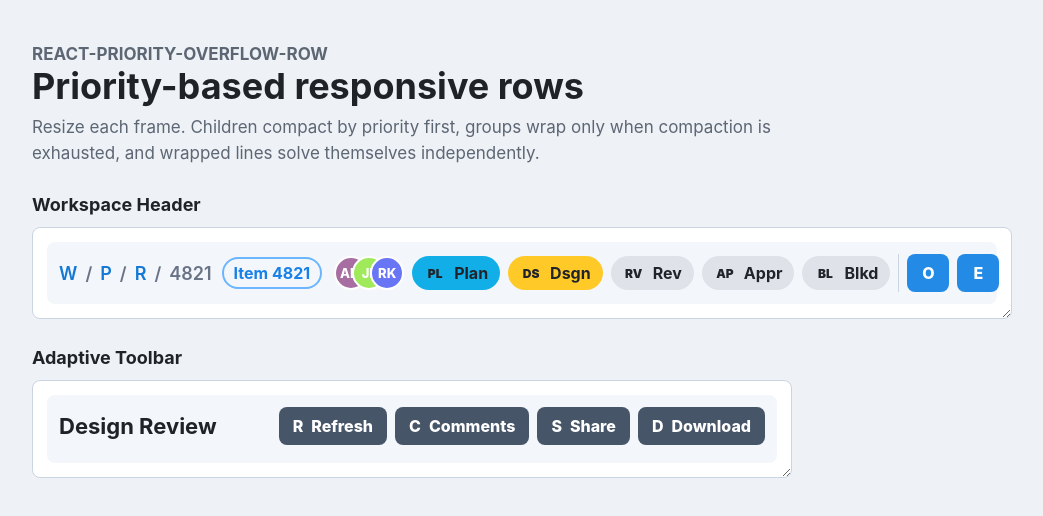
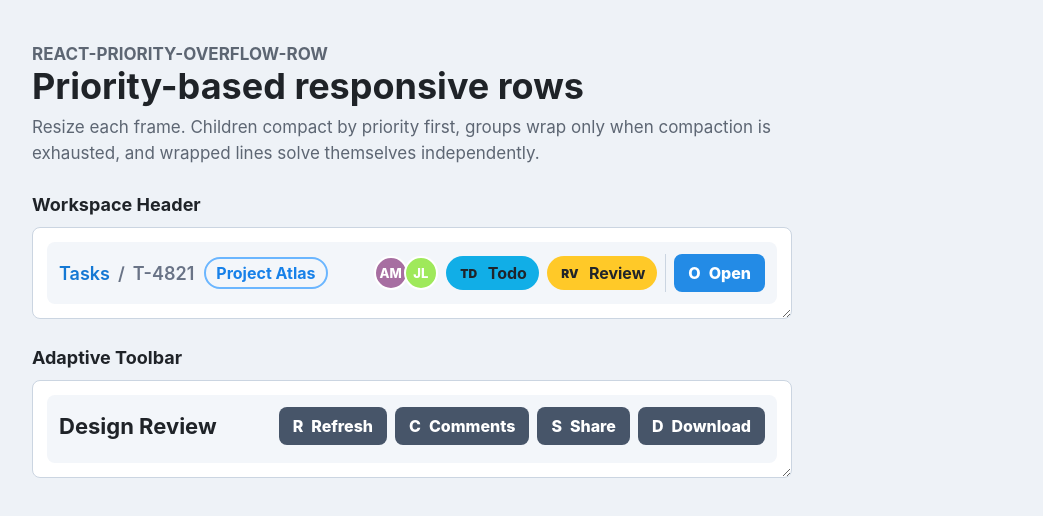
Before and after one commit to kaii-zen/react-priority-overflow-row, a React (Vite) app in the folder examples/basic/: page / in a window 1280 px wide. Shown: the top 516 px of the page, without its empty margins (0-1043 px from the left). Built offline with nearby package versions, Linux system fonts and the light colour scheme.

Commit message:
docs: fit header demo within readme width

```diff
--- a/examples/basic/src/main.tsx
+++ b/examples/basic/src/main.tsx
@@ -22,7 +22,7 @@ function App() {
 
       <section className="demo-section">
         <h2>Workspace Header</h2>
-        <ResizableFrame example="workspace-header" initialWidth={980}>
+        <ResizableFrame example="workspace-header" initialWidth={760}>
           <PriorityOverflowRow gap={12} className="workspace-header">
             <PriorityOverflowRow.Group gap={10}>
               <PriorityOverflowRow.Variant
@@ -36,7 +36,7 @@ function App() {
                 {(mode) => <Breadcrumbs mode={mode} />}
               </PriorityOverflowRow.Variant>
               <a className="entity-chip" href="#item">
-                Item 4821
+                Project Atlas
               </a>
             </PriorityOverflowRow.Group>
 
@@ -144,8 +144,8 @@ function ResizableFrame({
 function Breadcrumbs({ mode }: { mode: 'full' | 'compact' }) {
   const items =
     mode === 'full'
-      ? ['Workspace', 'Projects', 'Roadmap', 'Item 4821']
-      : ['W', 'P', 'R', '4821'];
+      ? ['Tasks', 'T-4821']
+      : ['T', '4821'];
 
   return (
     <nav className="breadcrumbs" aria-label="Breadcrumb">
@@ -163,7 +163,6 @@ function People({ spacing }: { spacing: 'comfortable' | 'tight' }) {
     <div className={`people people-${spacing}`}>
       <span>AM</span>
       <span>JL</span>
-      <span>RK</span>
     </div>
   );
 }
@@ -179,11 +178,8 @@ function FilterChips({ mode }: { mode: FilterMode }) {
 
   return (
     <div className="chips">
-      <Chip tone="blue" icon="PL" label={label('Planning', 'Plan')} />
-      <Chip tone="gold" icon="DS" label={label('Design', 'Dsgn')} />
-      <Chip icon="RV" label={label('Review', 'Rev')} />
-      <Chip icon="AP" label={label('Approved', 'Appr')} />
-      <Chip icon="BL" label={label('Blocked', 'Blkd')} />
+      <Chip tone="blue" icon="TD" label={label('Todo', 'Todo')} />
+      <Chip tone="gold" icon="RV" label={label('Review', 'Rev')} />
     </div>
   );
 }
@@ -209,7 +205,6 @@ function Actions({ mode }: { mode: ActionMode }) {
   return (
     <div className="actions">
       <ActionButton mode={mode} icon="O" label="Open" />
-      <ActionButton mode={mode} icon="E" label="Export" />
     </div>
   );
 }
--- a/scripts/generate-gifs.mjs
+++ b/scripts/generate-gifs.mjs
@@ -16,7 +16,7 @@ const gifs = [
   {
     fileName: 'workspace-header-priorities.gif',
     selector: '[data-example="workspace-header"]',
-    widths: smoothWidths(980, 340, 22, 900),
+    widths: smoothWidths(760, 320, 22, 720),
   },
   {
     fileName: 'toolbar-priorities.gif',
```
Also changed, not shown: 2 other files (tests, documents, lock files or other folders).
